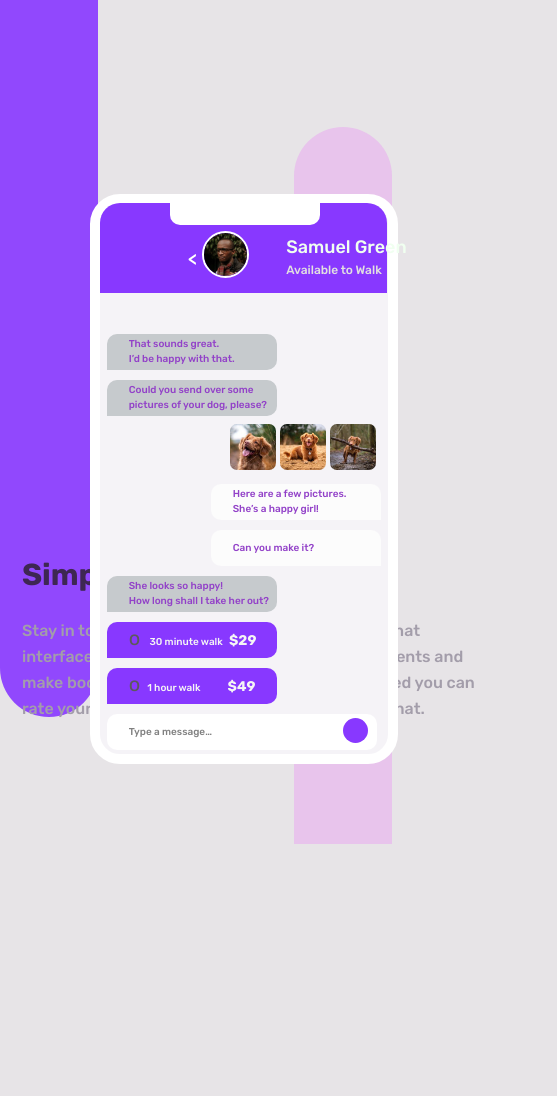
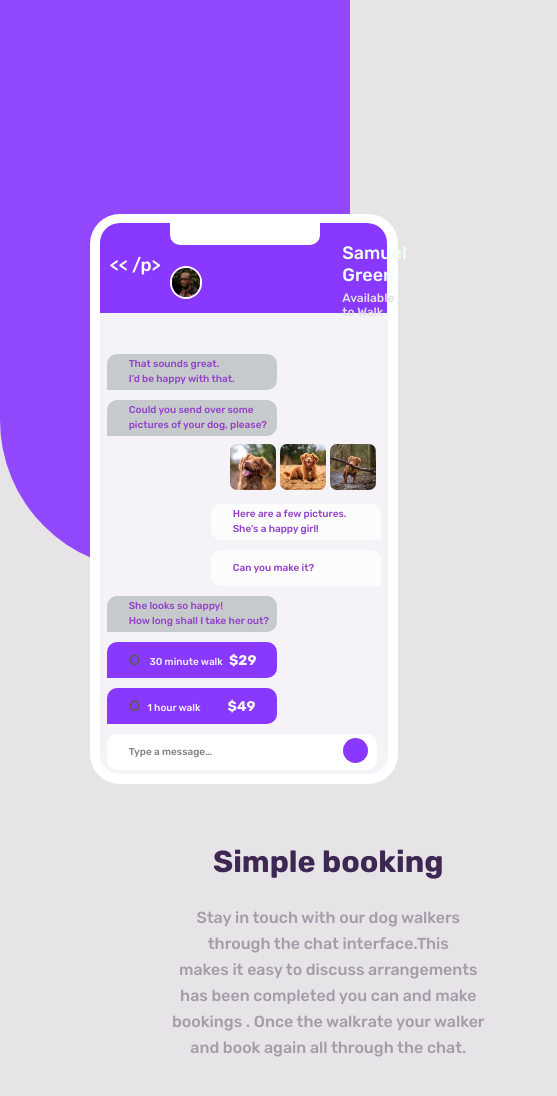
Before and after one commit to SimonPrato11/ChatAppIllustration-HTML-CSS, a plain HTML site: page view/index.html in a window 390 px wide. Shown: the whole page, 557 px wide, since content can reach past the window. Before the commit the page ends 921 px from the top, so only its background shows below. Drawn offline with Linux system fonts and the light colour scheme.

Commit message:
final commit with media queries

```diff
--- a/view/index.css
+++ b/view/index.css
@@ -28,11 +28,12 @@ body{
 
 .leftAside{
    background-color:hsl(264, 100%, 61%);
-   width: 25vw;
-   height: 85vh;
+   width: 350px;
+   height: 570px;
    border-bottom-left-radius:  150px;
    border-bottom-right-radius: 150px;
    display: inline-block;
+   position: absolute;
    z-index: -1;
    opacity: 0.9;
 }
@@ -40,23 +41,24 @@ body{
 .rightAside{
     background-color:hsl(293, 100%, 63%);
     opacity: 0.2;
-   width: 25vw;
-   height: 85vh;
+   width: 26vw;
+   height: 550px;
    border-top-left-radius:  150px;
    border-top-right-radius: 150px;
    display: inline-block;
-   position: relative;
-   top: 15vh;
-   left: 49.5vw;
+   position: absolute;
+   top: 16vh;
+   left: 73.8vw;
    z-index: -1;
 
 }
 
 /*****text area***********************/
 .text{
-    position: relative;
+    position: absolute;
     display: inline-block;
-    bottom: 190px;
+    left: 50vw;
+    bottom: 37vh;
     height: 200px;
     width: 480px;
 }
@@ -73,13 +75,17 @@ font-weight: 400;
  line-height: 26px;
 }
 
+.msgMobile{
+    display: none;
+}
+
 /*phone***************************/
 
 .framePhone{
     display: inline-block;
     position: absolute;
     left: 23%;
-    bottom: 80px;
+    bottom: 60px;
     height: 550px;
     width: 288px;
     border-radius: 30px;
@@ -271,3 +277,36 @@ position: absolute;
 bottom: 11px;
 right: 20px;
 }
+
+/*MEDIA QUERIES**********/
+
+@media(max-width:900px){.rightAside{
+    display:none;
+}}
+
+@media(max-width:870px){.text{
+    position: absolute;
+    display: inline-block;
+    text-align: center;
+    left: 7vw;
+    top: 97vh;
+    padding-bottom: 100px;
+  /*   height: 200px;
+    width: 480px; */
+}}
+
+@media(max-width:1090px){.msgMobile{
+    display: inline;
+    font-size: 1rem;
+font-weight: 400;
+ color:hsl(270, 7%, 64%) ;
+ line-height: 26px;
+}}
+
+@media(max-width:1090px){.msg{
+    display: none;
+}}
+
+@media(max-width:1090px){.text{
+    padding-left: 50px;
+}}
--- a/view/index.html
+++ b/view/index.html
@@ -1,13 +1,16 @@
 <!DOCTYPE html>
 <html lang="en">
+
 <head>
   <meta charset="UTF-8">
-  <meta name="viewport" content="width=device-width, initial-scale=1.0"> <!-- displays site properly based on user's device -->
+  <meta name="viewport" content="width=device-width, initial-scale=1.0">
+  <!-- displays site properly based on user's device -->
   <link href="https://fonts.googleapis.com/css2?family=Rubik:wght@400;500;700&display=swap" rel="stylesheet">
   <link rel="stylesheet" href="index.css">
   <title>Chatt App Presentation</title>
 
 </head>
+
 <body>
   <aside class="leftAside">
   </aside>
@@ -22,13 +25,23 @@
       <p>make bookings. Once the walk has been completed you can </p>
       <p>rate your walker and book again all through the chat.</p>
     </div>
+
+    <div class="msgMobile">
+      <p>Stay in touch with our dog walkers</p>
+      <p> through the chat interface.This </p>
+      <p>makes it easy to discuss arrangements</p>
+      <p>has been completed you can and make</p>
+      <p>bookings . Once the walkrate your walker</p>
+      <p> and book again all through the chat.</p>
+    </div>
   </section>
 
   <main class="framePhone">
     <div class="obal"></div>
 
     <div class="topPhone">
-  <p class="arrow"><</p>
+      <p class="arrow">
+        << /p>
           <img src="../images/avatar.jpg" alt="" class="avatar">
           <div class="nameAvailable">
             <p class="name">Samuel Green</p>
@@ -67,11 +80,12 @@
         <p>She looks so happy!</p>
         <p>How long shall I take her out?</p>
       </div>
-  <div class="msgLeftPrice" >
+      <div class="msgLeftPrice">
         <p class="price"><span class="o">o</span> 30 minute walk <span class="numPrice">$29</span></p>
       </div>
       <div class="msgLeftPrice">
-    <p class="price"><span class="o">o</span>1 hour walk <span class="numPrice">&nbsp;&nbsp;&nbsp;&nbsp;&nbsp;&nbsp;&nbsp;$49</span></p>
+        <p class="price"><span class="o">o</span>1 hour walk <span
+            class="numPrice">&nbsp;&nbsp;&nbsp;&nbsp;&nbsp;&nbsp;&nbsp;$49</span></p>
       </div>
     </div>
 
@@ -82,4 +96,5 @@
   </main>
 
 </body>
+
 </html>
```
Lines whose indentation alone changed are shown as unchanged.
